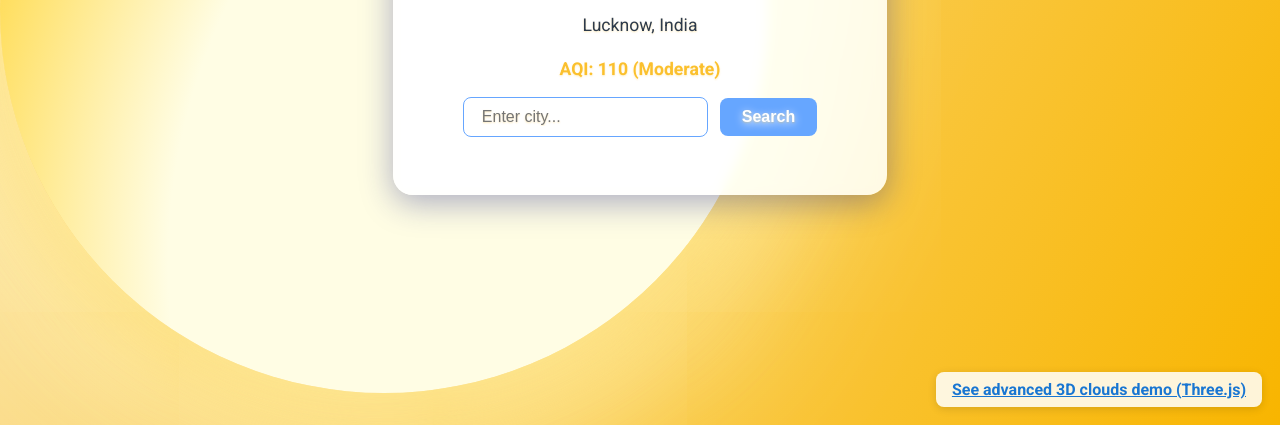
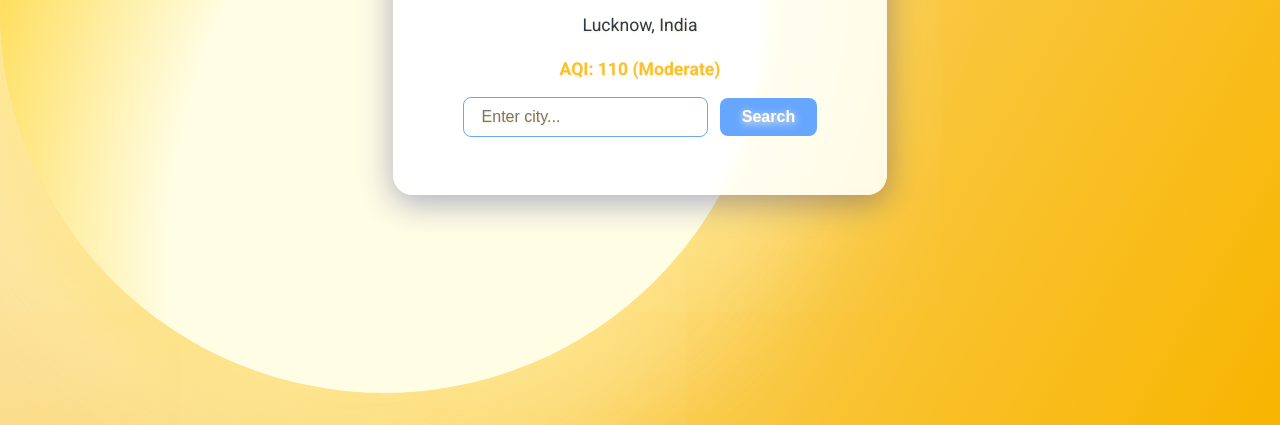
Before and after one commit to utkarsh8700/Wheather, a plain HTML site: page index.html in a window 1280 px wide. Shown: the part 375-800 px from the top of the page. Drawn offline with nearby package versions, Linux system fonts and the light colour scheme; some icons are missing.

Commit message:
Update index.html

```diff
--- a/index.html
+++ b/index.html
@@ -5,7 +5,7 @@
     <meta name="viewport" content="width=device-width, initial-scale=1.0">
     <title>Weather App</title>
     <!-- Three.js CDN -->
-    <script src="https://cdn.jsdelivr.net/npm/three@0.153.0/build/three.min.js"></script>
+
     <link href="https://fonts.googleapis.com/css2?family=Roboto:wght@400;700&display=swap" rel="stylesheet">
     <link rel="stylesheet" href="https://cdnjs.cloudflare.com/ajax/libs/weather-icons/2.0.10/css/weather-icons.min.css">
     <style>
@@ -271,9 +271,7 @@
       <iframe src="https://threejs.org/examples/?q=cloud#webgpu_volume_cloud" style="width:100vw;height:100vh;border:none;"></iframe>
       <button onclick="document.getElementById('cloud-demo-overlay').style.display='none'" style="position:absolute;top:24px;right:32px;font-size:2rem;padding:8px 18px;border-radius:8px;border:none;background:#fff;color:#222;cursor:pointer;z-index:2100;box-shadow:0 2px 8px #0004;">×</button>
     </div>
-    <div style="position:fixed;bottom:18px;right:18px;z-index:1000;font-size:1rem;background:rgba(255,255,255,0.85);border-radius:8px;padding:8px 16px;box-shadow:0 2px 8px #0002;">
-      <a href="#" onclick="document.getElementById('cloud-demo-overlay').style.display='flex';return false;" style="color:#1976d2;text-decoration:underline;font-weight:bold;">See advanced 3D clouds demo (Three.js)</a>
-    </div>
+
     <div class="weather-container">
         <div class="weather-icon">
             <i class="wi wi-day-sunny"></i>
```
